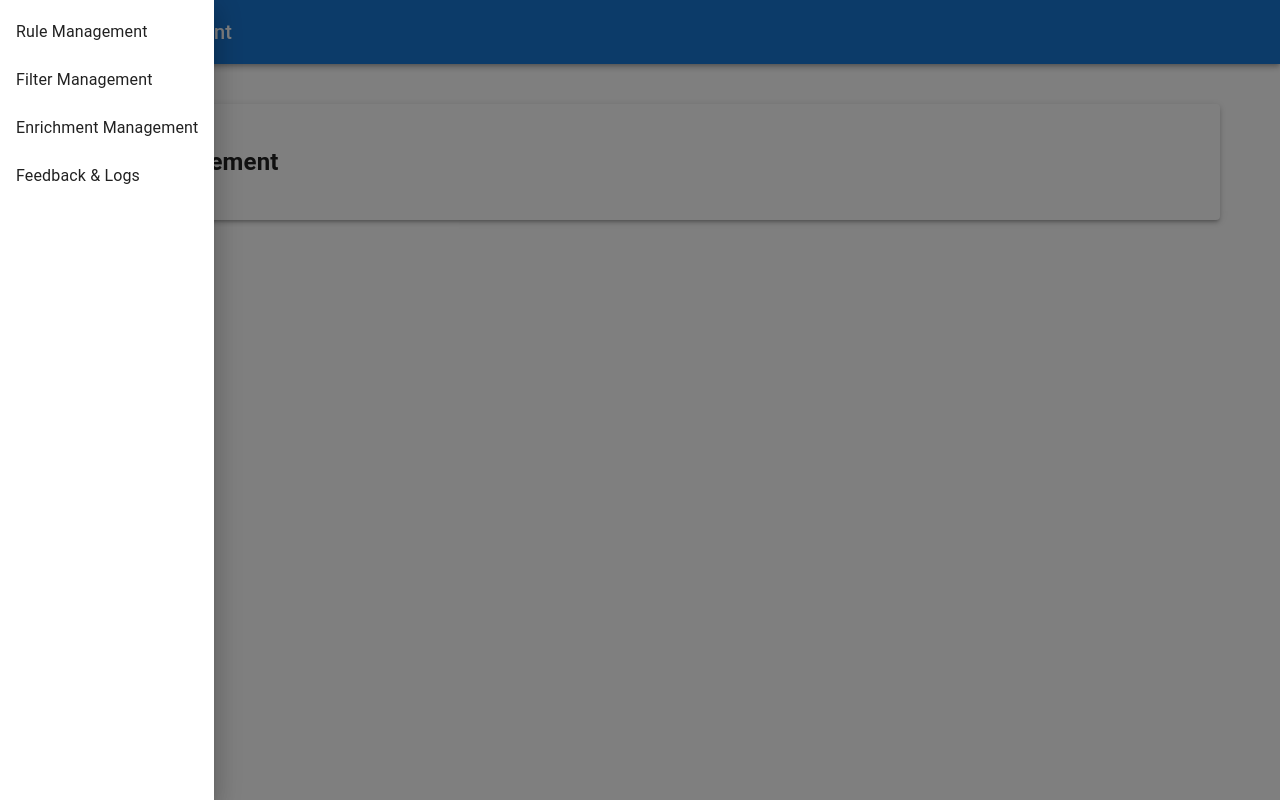
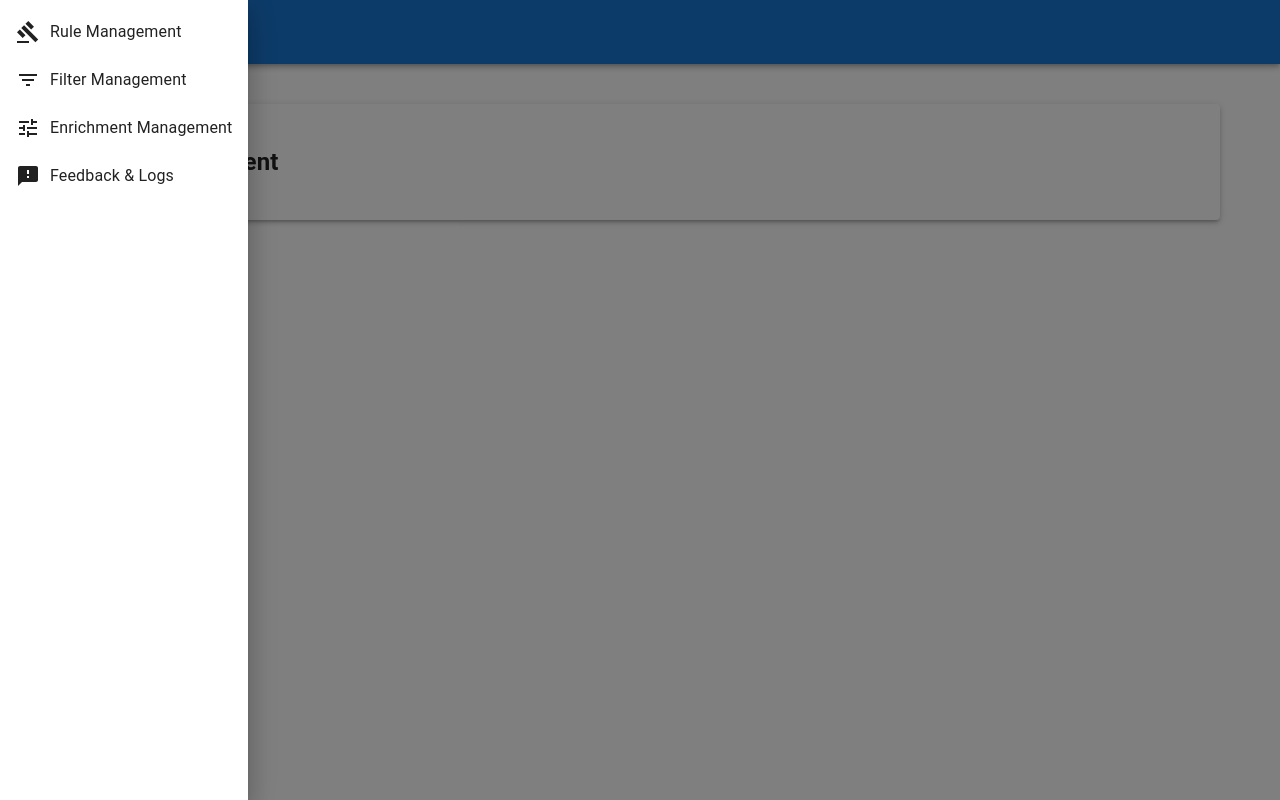
Before and after one commit to hangarter/enrichment-frontend, a React (Create React App) app in the folder pe-frontend/: page / in a window 1280 px wide. Both pictures are taken after a click on the button "menu". Built offline with nearby package versions, Linux system fonts and the light colour scheme.

Commit message:
Menu icons

```diff
--- a/pe-frontend/src/components/App.tsx
+++ b/pe-frontend/src/components/App.tsx
@@ -19,6 +19,12 @@ import RuleManagement from "./RuleManagement";
 import FilterManagement from "./FilterManagement";
 import EnrichmentManagement from "./EnrichmentManagement";
 import FeedbackLogs from "./FeedbackLogs";
+
+import GavelIcon from "@mui/icons-material/Gavel";
+import FilterListIcon from "@mui/icons-material/FilterList";
+import TuneIcon from "@mui/icons-material/Tune";
+import FeedbackIcon from "@mui/icons-material/Feedback";
+
 const theme = createTheme();
 
 function App() {
@@ -63,6 +69,7 @@ function App() {
                 to="/rule-management"
                 onClick={toggleDrawer(false)}
               >
+                <GavelIcon style={{ marginRight: "10px" }} />
                 <ListItemText primary="Rule Management" />
               </ButtonBase>
             </ListItem>
@@ -72,6 +79,7 @@ function App() {
                 to="/filter-management"
                 onClick={toggleDrawer(false)}
               >
+                <FilterListIcon style={{ marginRight: "10px" }} />
                 <ListItemText primary="Filter Management" />
               </ButtonBase>
             </ListItem>
@@ -81,6 +89,7 @@ function App() {
                 to="/enrichment-management"
                 onClick={toggleDrawer(false)}
               >
+                <TuneIcon style={{ marginRight: "10px" }} />
                 <ListItemText primary="Enrichment Management" />
               </ButtonBase>
             </ListItem>
@@ -90,11 +99,13 @@ function App() {
                 to="/feedback-logs"
                 onClick={toggleDrawer(false)}
               >
+                <FeedbackIcon style={{ marginRight: "10px" }} />
                 <ListItemText primary="Feedback & Logs" />
               </ButtonBase>
             </ListItem>
           </List>
         </Drawer>
+
         <Container style={{ padding: "20px", marginTop: "20px" }}>
           <Paper elevation={3} style={{ padding: "20px" }}>
             <Routes>
```
